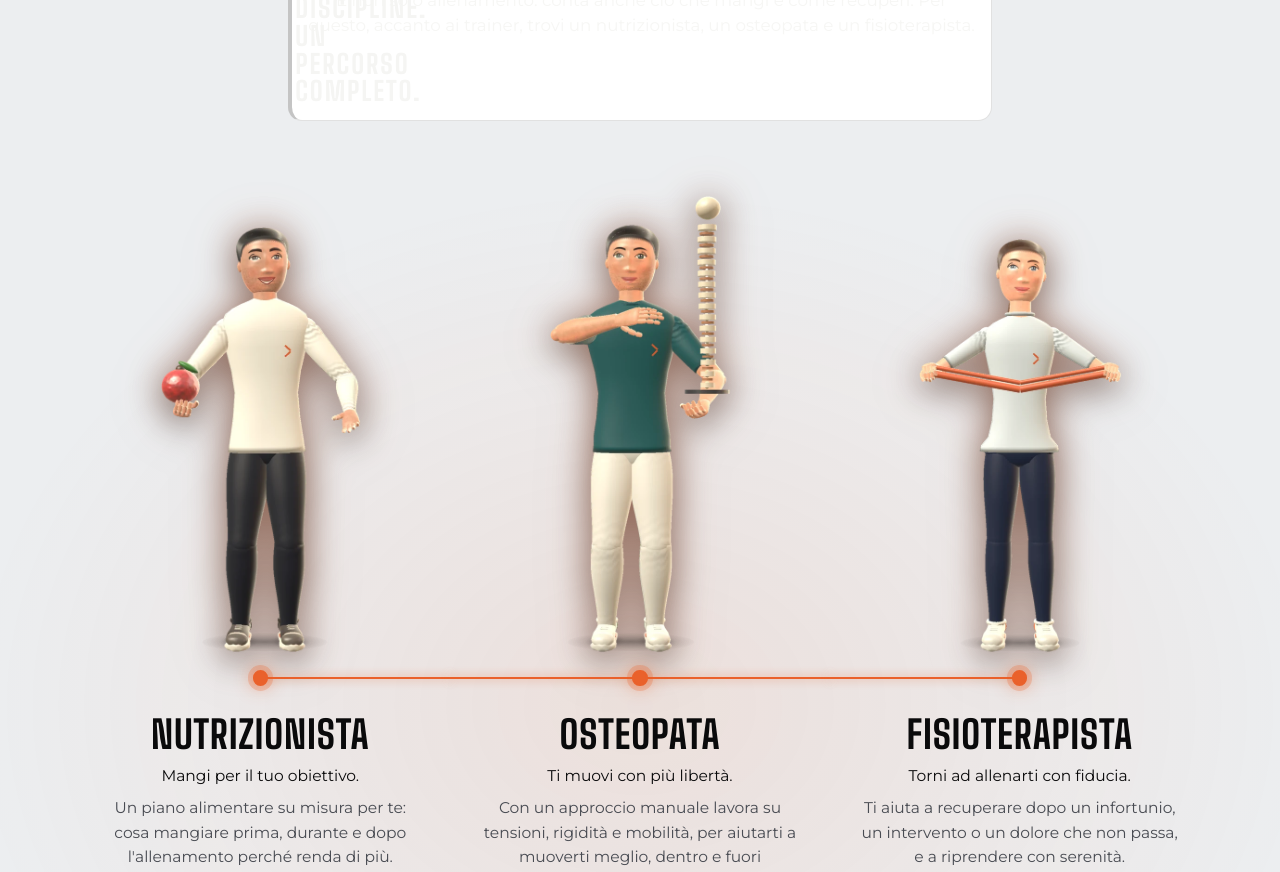
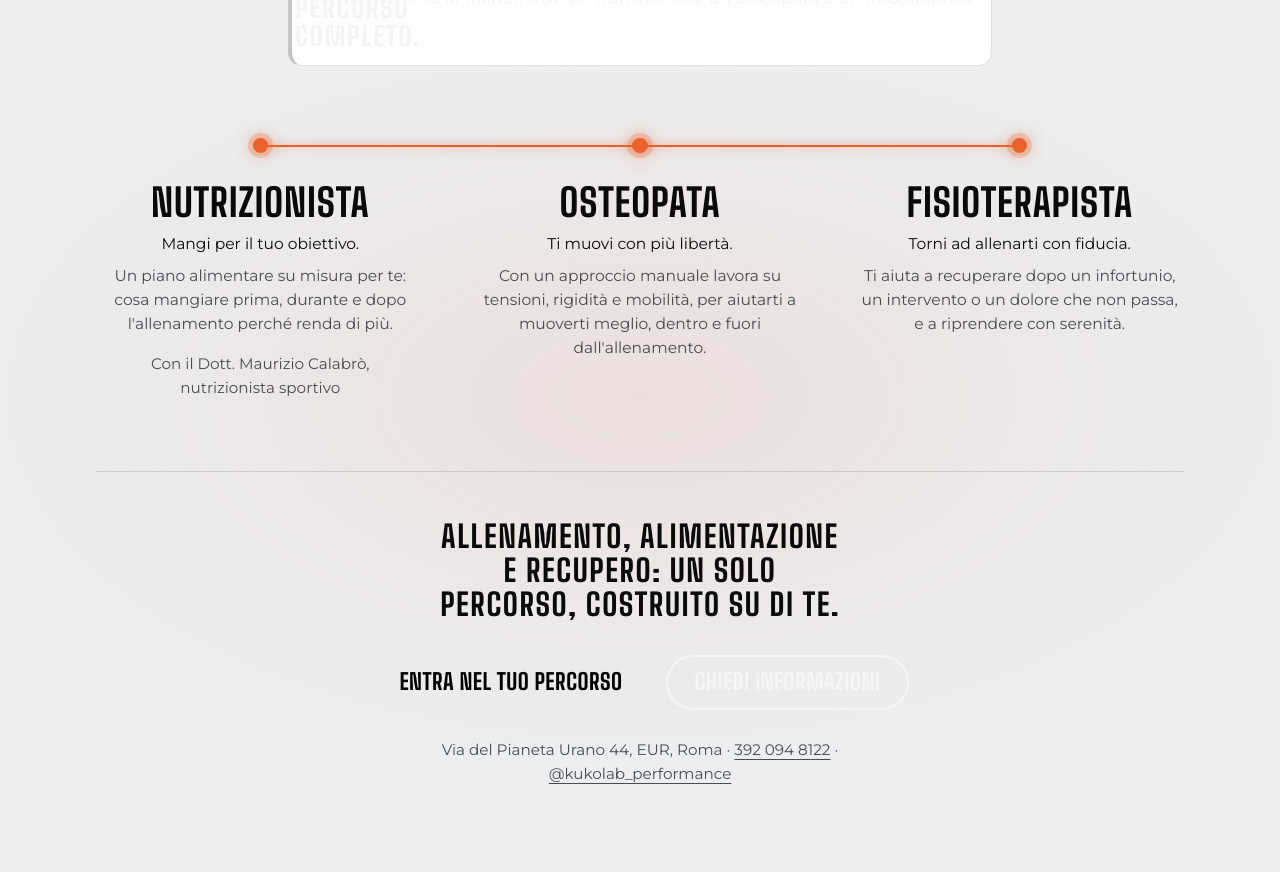
Before and after one commit to pietrangelidavide/kukolab, a React app: page / in a window 1280 px wide. Shown: the part 3360-4232 px from the top of the page. Built offline with nearby package versions, Linux system fonts and the light colour scheme.

Commit message:
Home: tolte le tre figure dalla sezione a 360°, frase «Un corpo. Un percorso completo.»
Co-Authored-By: Claude Fable 5.2 <noreply@anthropic.com>
Claude-Session: https://claude.ai/code/session_01Dkgg7PSUWnhATau7aG1SC2

```diff
--- a/public/home.css
+++ b/public/home.css
@@ -204,7 +204,7 @@ h2 { font: 700 clamp(2.8rem, 6.4vw, 5.6rem)/.92 var(--display); letter-spacing:
 .pro { position: relative; display: flex; flex-direction: column; align-items: center; text-align: center; }
 .pro-fig { display: flex; align-items: flex-end; justify-content: center; width: 100%; height: calc(990 * var(--u)); }
 .pro-fig img { width: auto; height: calc(var(--ih) * var(--u)); max-width: 100%; filter: drop-shadow(0 0 1.3rem rgba(232, 96, 40, .3)) drop-shadow(0 .5rem 1rem rgba(0, 0, 0, .5)); }
-.pro-node { position: relative; align-self: stretch; height: .95rem; margin-top: 1.1rem; }
+.pro-node { position: relative; align-self: stretch; height: .95rem; margin-top: 0; }
 .pro-node::before, .pro-node u { content: ""; position: absolute; top: calc(.475rem - 1px); height: 2px; left: calc(var(--gap) / -2); right: calc(var(--gap) / -2); }
 .pro-node::before { background: rgba(245, 245, 243, .35); }
 .pro-node u { background: var(--orange); box-shadow: 0 0 10px rgba(232, 96, 40, .7); transform-origin: left; transition: transform .7s cubic-bezier(.4, 0, .2, 1) calc(var(--i, 0) * .5s); }
--- a/public/index.html
+++ b/public/index.html
@@ -131,26 +131,23 @@
     <div class="in">
       <div class="team-head">
         <h2 id="team-t">Ci prendiamo cura di te <em>a 360°.</em></h2>
-        <p class="lead"><strong class="motto">Un corpo. Tre discipline. Un percorso completo.</strong> E non solo allenamento: conta anche ciò che mangi e come recuperi. Per questo, accanto ai trainer, trovi un nutrizionista, un osteopata e un fisioterapista.</p>
+        <p class="lead"><strong class="motto">Un corpo. Un percorso completo.</strong> E non solo allenamento: conta anche ciò che mangi e come recuperi. Per questo, accanto ai trainer, trovi un nutrizionista, un osteopata e un fisioterapista.</p>
       </div>
       <ol class="pros" aria-label="Nutrizionista, osteopata e fisioterapista">
-        <li class="pro" style="--ih:919">
-          <div class="pro-fig"><img src="/img/pro-nutrizionista.webp" width="434" height="919" alt="" loading="lazy" decoding="async"></div>
+        <li class="pro">
           <div class="pro-node" aria-hidden="true"><i></i><u></u></div>
           <h3>Nutrizionista</h3>
           <p class="pro-hook">Mangi per il tuo obiettivo.</p>
           <p class="pro-text">Un piano alimentare su misura per te: cosa mangiare prima, durante e dopo l'allenamento perché renda di più.</p>
           <p class="pro-name">Con il Dott. Maurizio Calabrò, nutrizionista sportivo</p>
         </li>
-        <li class="pro" style="--ih:986">
-          <div class="pro-fig"><img src="/img/pro-osteopata.webp" width="392" height="986" alt="" loading="lazy" decoding="async"></div>
+        <li class="pro">
           <div class="pro-node" aria-hidden="true"><i></i><u></u></div>
           <h3>Osteopata</h3>
           <p class="pro-hook">Ti muovi con più libertà.</p>
           <p class="pro-text">Con un approccio manuale lavora su tensioni, rigidità e mobilità, per aiutarti a muoverti meglio, dentro e fuori dall'allenamento.</p>
         </li>
-        <li class="pro" style="--ih:893">
-          <div class="pro-fig"><img src="/img/pro-fisioterapista.webp" width="440" height="893" alt="" loading="lazy" decoding="async"></div>
+        <li class="pro">
           <div class="pro-node" aria-hidden="true"><i></i><u></u></div>
           <h3>Fisioterapista</h3>
           <p class="pro-hook">Torni ad allenarti con fiducia.</p>
```
